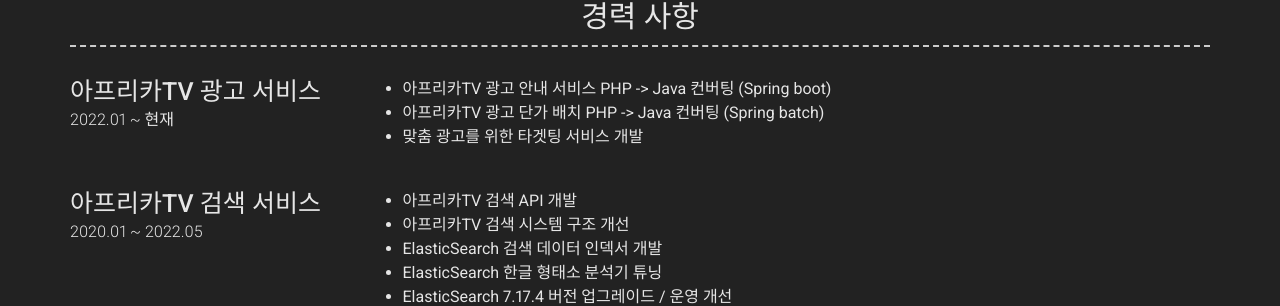
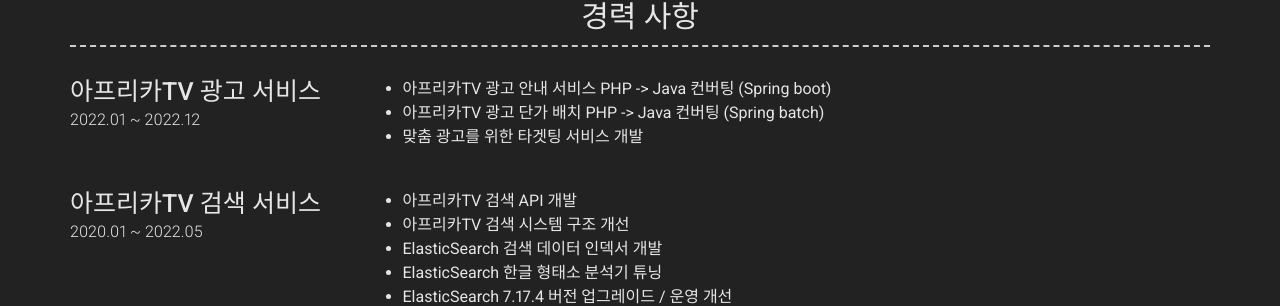
Before and after one commit to JinHyukParkk/JinHyukParkk.github.io, a Jekyll site: the page built from index.md, in a window 1280 px wide and 900 px high, scrolled down 1049 px. Shown: the part 150-456 px from the top of the window. Built offline with Jekyll 4.4.1, drawn with Linux system fonts in a browser that asks for light colours; nearby versions of some CDN libraries.

Commit message:
아프리카TV 퇴사 업데이트

```diff
--- a/_config.yml
+++ b/_config.yml
@@ -89,7 +89,7 @@ content:
     content:
       - layout: left
         title: 아프리카TV 광고 서비스
-        caption: 2022.01 ~ 현재
+        caption: 2022.01 ~ 2022.12
         description: |
           * 아프리카TV 광고 안내 서비스 PHP -> Java 컨버팅 (Spring boot)
           * 아프리카TV 광고 단가 배치 PHP -> Java 컨버팅 (Spring batch)
```
